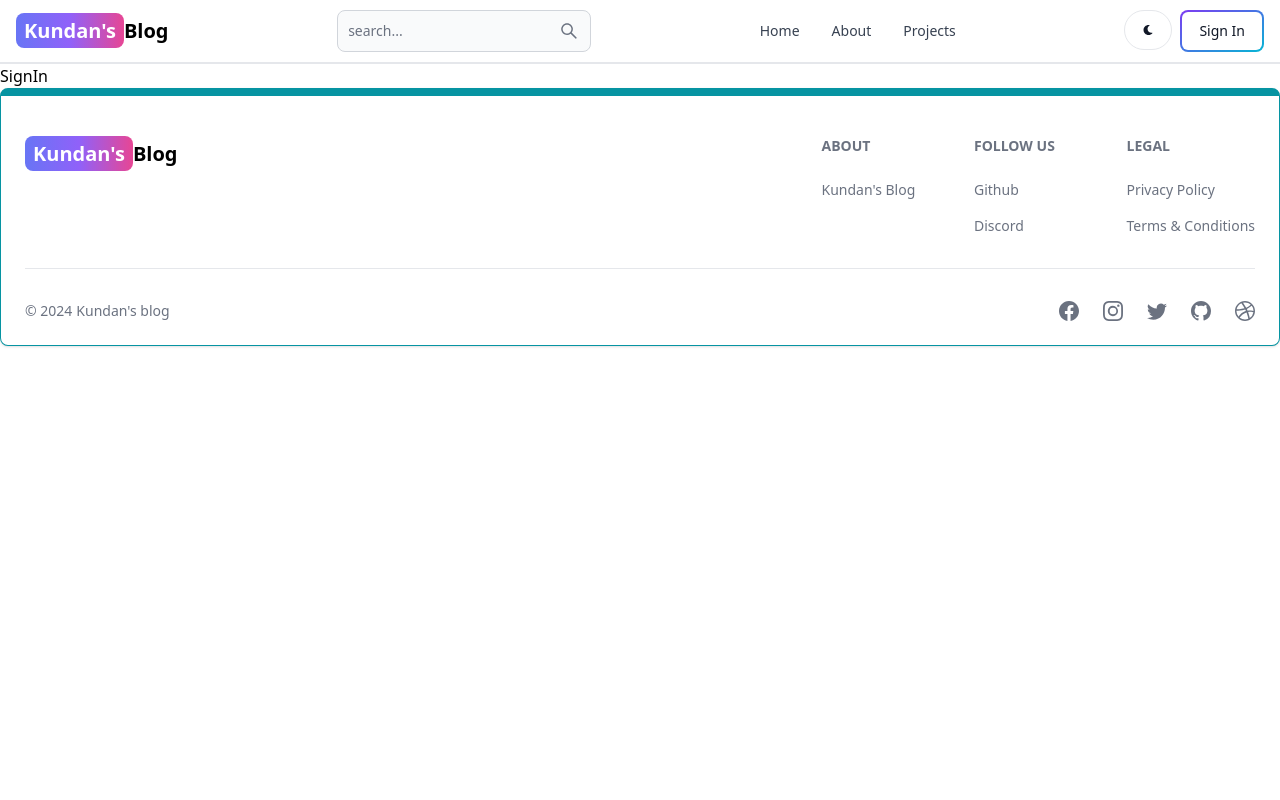
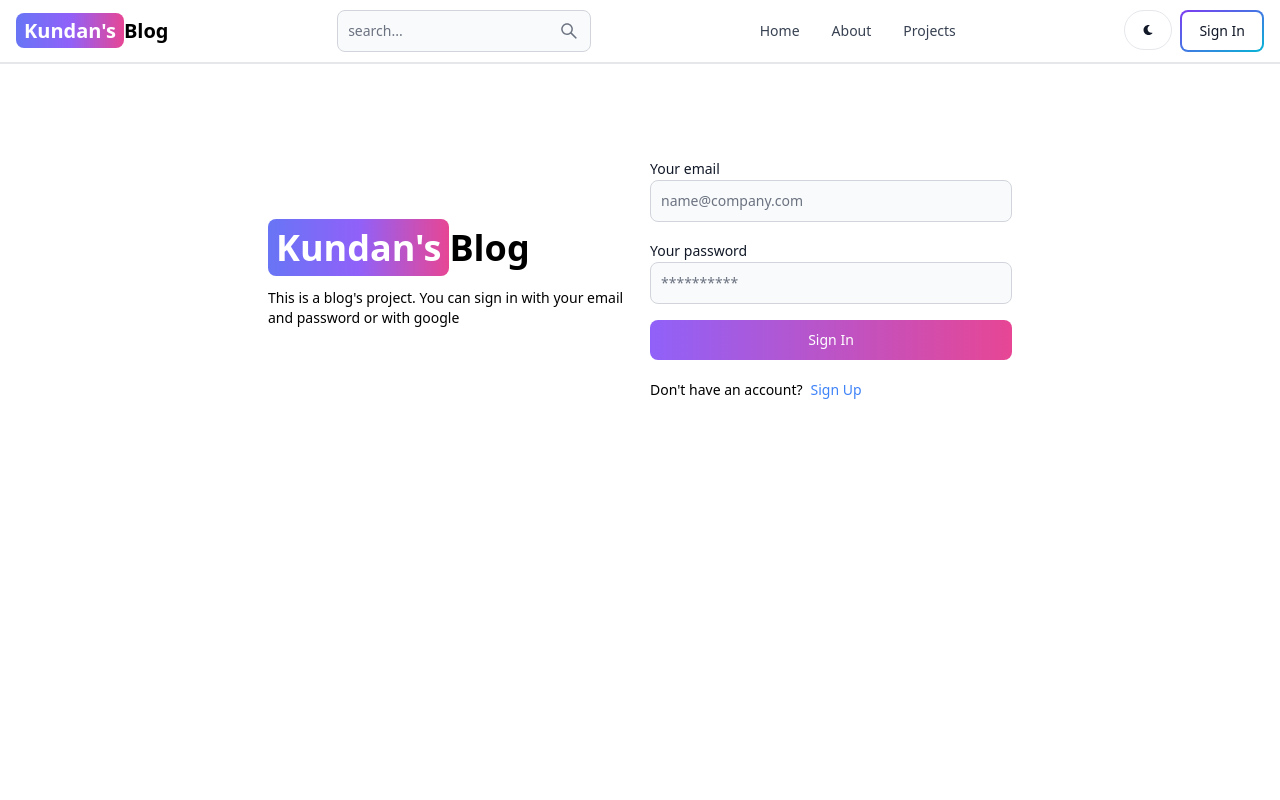
Before and after one commit to kundankp24/mern-blog-app, a React (Vite) app in the folder client/: page /sign-in in a window 1280 px wide. Shown: the top 800 px of the page. Built offline with nearby package versions, Linux system fonts and the light colour scheme.

Commit message:
complete signin page functionality

```diff
--- a/client/src/pages/SignIn.jsx
+++ b/client/src/pages/SignIn.jsx
@@ -1,8 +1,112 @@
-import React from 'react'
+import { Alert, Button, Label, Spinner, TextInput } from 'flowbite-react';
+import { useState } from 'react';
+import { Link, useNavigate } from 'react-router-dom';
 
 const SignIn = () => {
+  const [formData, setFormData]= useState({});
+  const [errorMessage, setErrorMessage] = useState(null);
+  const [loading, setLoading] = useState(false);
+  const navigate= useNavigate();
+
+  const handleChange=(e)=>{
+    setFormData({...formData, [e.target.id]: e.target.value.trim()})
+  }
+
+  const handleSubmit= async (e)=>{
+    e.preventDefault();
+    if (!formData.email || !formData.password) {
+      return setErrorMessage('Please fill out all fields.');
+    }
+    try {
+      setLoading(true);
+      setErrorMessage(null);
+      const res = await fetch('/api/auth/signin', {
+        method: 'POST',
+        headers: { 'Content-Type': 'application/json' },
+        body: JSON.stringify(formData),
+      });
+      const data = await res.json();
+      if (data.success === false) {
+        return setErrorMessage(data.message);
+      }
+      setLoading(false);
+      if(res.ok) {
+        navigate('/');
+      }
+    } catch (error) {
+      setErrorMessage(error.message);
+      setLoading(false);
+    }
+  }
   return (
-    <div>SignIn</div>
+    <div className='min-h-screen mt-20'>
+      <div className='flex p-3 max-w-3xl mx-auto flex-col md:flex-row md:items-center gap-5'>
+        <div className='flex-1'>
+          <Link
+            to="/"
+            className="font-bold dark:text-white text-4xl"
+          >
+            <span
+              className="px-2 py-1 bg-gradient-to-r from-indigo-500
+            via-purple-500 to-pink-500 rounded-lg text-white"
+            >
+              Kundan's
+            </span>
+            Blog
+          </Link>
+          <p className='text-sm mt-5'>
+            This is a blog's project. You can sign in with your email and password or with google
+          </p>
+        </div>
+        <div className='flex-1'>
+          <form className='flex flex-col gap-4' onSubmit={handleSubmit}>
+            <div>
+              <Label value='Your email' />
+              <TextInput
+                type='email'
+                placeholder='name@company.com'
+                id='email'
+                onChange={handleChange}
+              />
+            </div>
+            <div>
+              <Label value='Your password' />
+              <TextInput
+                type='password'
+                placeholder='**********'
+                id='password'
+                onChange={handleChange}
+              />
+            </div>
+            <Button
+              gradientDuoTone='purpleToPink'
+              type='submit'
+              disabled={loading}
+            >
+              {loading ? (
+                <>
+                  <Spinner size='sm' />
+                  <span className='pl-3'>Loading...</span>
+                </>
+              ) : (
+                'Sign In'
+              )}
+            </Button>
+          </form>
+          <div className='flex gap-2 text-sm mt-5'>
+            <span>Don't have an account?</span>
+            <Link to='/sign-up' className='text-blue-500'>
+              Sign Up
+            </Link>
+          </div>
+          {errorMessage && (
+            <Alert className='mt-5' color='failure'>
+              {errorMessage}
+            </Alert>
+          )}
+        </div>
+      </div>
+    </div>
   )
 }
 
```
